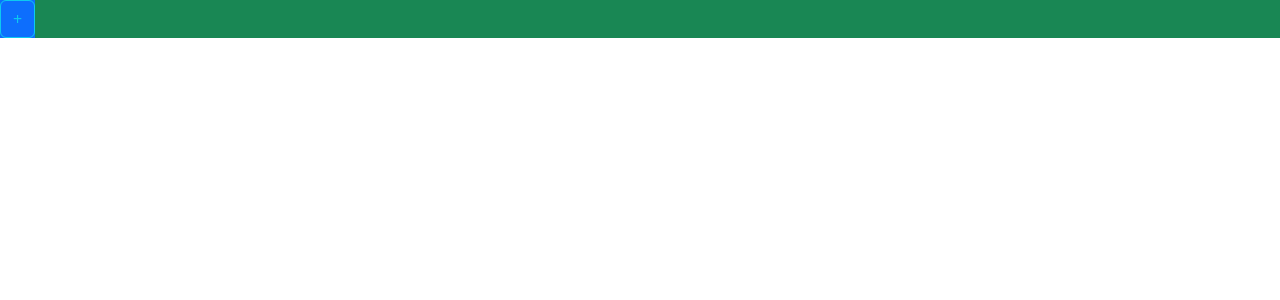
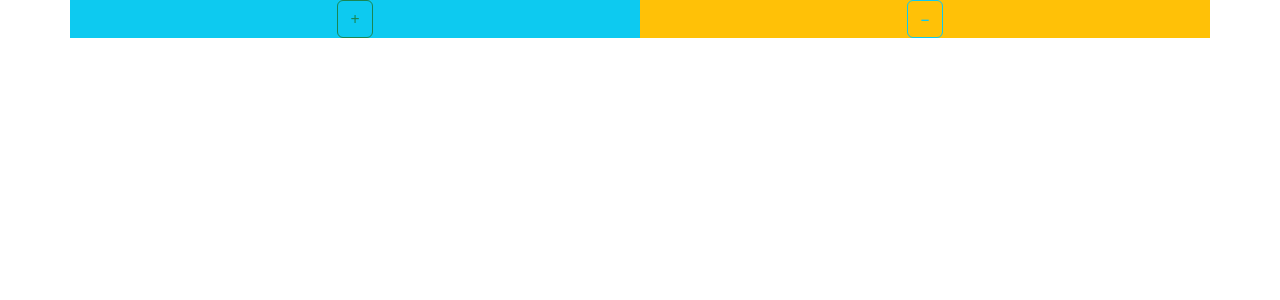
Before and after one commit to ZaguePrime/OrganizerProject, a React (Vite) app: page / in a window 1280 px wide. Shown: the top 300 px of the page. Built offline with nearby package versions, Linux system fonts and the light colour scheme.

Commit message:
add remove functionality to preferences

```diff
--- a/src/App.tsx
+++ b/src/App.tsx
@@ -5,6 +5,7 @@ import './App.css'
 import PrefContainer from './components/prefContainer'
 import PreferencesInput from './components/preferencesInput'
 import AddButton from './components/addButton'
+import SubtractButton from './components/subtractButton'
 
 interface Preference {
   id: number; // Define the structure of each preference
@@ -23,9 +24,26 @@ function App() {
     ]);
   };
 
+ const handleRemovePreference = () => {
+    setPreferences((prevPreferences) => {
+      const newPreferences = [...prevPreferences];
+      newPreferences.pop();
+      return newPreferences;
+    });
+ };
+
   return (
-    <div className="bg-success">
-      <AddButton buttonClicked={handleAddPreference}/>
+    <div className="">
+      <div className='container bg-secondary'>
+        <div className='row'>
+          <div className="col bg-info text-center">
+            <AddButton buttonClicked={handleAddPreference}/>
+          </div>
+          <div className="col bg-warning text-center">
+            <SubtractButton buttonClicked={handleRemovePreference}/>
+          </div>
+        </div>
+      </div>
       <PrefContainer preferences={preferences}/>
     </div>
   );
--- a/src/components/addButton.tsx
+++ b/src/components/addButton.tsx
@@ -6,10 +6,10 @@ interface props {
 
 const addButton = ({buttonClicked}: props) => {
     return (
-        <div className="d-inline-flex ms-10 bg-primary ms-auto">
-            <button type="button" className="btn btn-outline-info" id="addButton"
+        <>
+            <button type="button" className="btn btn-outline-success" id="addButton"
             onClick={buttonClicked}>&#43;</button>
-        </div>
+        </>
     );
 };
 
--- a/src/components/prefContainer.tsx
+++ b/src/components/prefContainer.tsx
@@ -6,7 +6,7 @@ interface PreferencesContainerProps {
 
 const PreferencesContainer = ({ preferences }: PreferencesContainerProps) => {
   return (
-    <div className="preferences-container">
+    <div className="preferences-container text-center">
       {preferences.map((pref) => (
         <PrefInput key={pref.id} />
       ))}
--- /dev/null
+++ b/src/components/subtractButton.tsx
@@ -0,0 +1,16 @@
+import React from 'react';
+
+interface props {
+    buttonClicked: () => void;
+}
+
+const subtractButton = ({buttonClicked}: props) => {
+    return (
+        <>
+            <button type="button" className="btn btn-outline-info" id="subtractButton"
+            onClick={buttonClicked}>&#x2212;</button>
+        </>
+    );
+};
+
+export default subtractButton;
```
